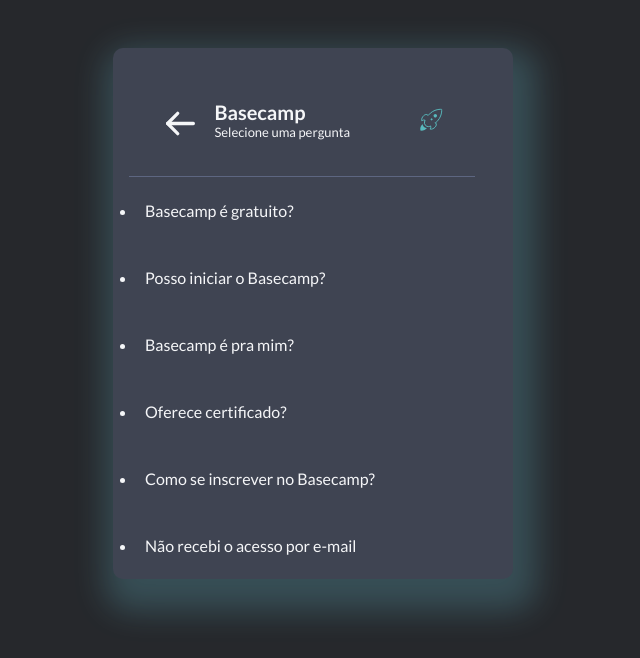
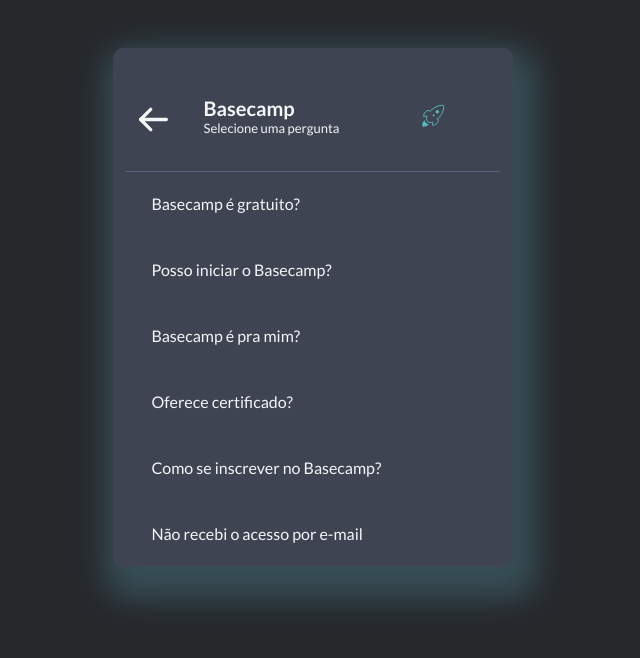
Before and after one commit to caro-marks/vuex-cataline-challenge, a Vue app: page / in a window 1280 px wide. Both pictures are taken after a click on the element "Basecamp". Shown: the top 658 px of the page, without its empty margins (327-967 px from the left). Built offline with nearby package versions, Linux system fonts and the light colour scheme.

Commit message:
finally ended

```diff
--- a/src/App.vue
+++ b/src/App.vue
@@ -27,7 +27,6 @@
 <style scoped>
 #app {
   background: #3f4452;
-  /* border: 1px dashed thistle; */
   border-radius: 10px;
   padding: 0.5em;
   margin: 0.5em;
@@ -37,10 +36,10 @@
 }
 .container {
   border-radius: 10px;
-  border: 1px dashed white;
   margin: 0.1em;
   padding: 0.1em;
   display: grid;
+  row-gap: 0.1rem;
   height: 500px;
 }
 </style>
--- a/src/components/Backwards.vue
+++ b/src/components/Backwards.vue
@@ -20,7 +20,6 @@
 <style>
 .container-button img {
   cursor: pointer;
-  background-color: transparent;
   border-radius: 8px;
   transition: 0.2s ease-in-out;
   padding: 5px;
--- a/src/components/ButtonRoot.vue
+++ b/src/components/ButtonRoot.vue
@@ -1,6 +1,6 @@
 <template>
-  <div class="custom-button">
-    <img :src="getIcon()" />
+  <div :class="['custom-button', this.className]">
+    <img v-if="this.iconPath" :src="getIcon()" />
     <span>{{ this.title }}</span>
   </div>
 </template>
@@ -9,7 +9,8 @@
 export default {
   props: {
     title: String,
-    iconPath: String
+    iconPath: String,
+    className: String
   },
   methods: {
     getIcon() {
@@ -22,14 +23,16 @@
 <style>
 .custom-button {
   display: grid;
-  grid-template-columns: 15% 1fr;
-  /* border: 1px dashed teal; */
-  margin: 0.2em;
-  padding: 0.5em 0.2em;
   cursor: pointer;
   transition: all 0.6s;
   border-radius: 10px;
   align-items: center;
+}
+.dynamic-Cats {
+  grid-template-columns: 15% 1fr;
+}
+.dynamic-Quests {
+  padding: 0 1.5em;
 }
 .custom-button img {
   width: 50%;
--- a/src/pages/Answer.vue
+++ b/src/pages/Answer.vue
@@ -1,12 +1,10 @@
 <template>
-  <div class="container-answer">
+  <div class="container">
     <div class="quest-header">
       <Backwards page="Quests" />
       <p>{{ $Quest.title }}</p>
     </div>
-    <div class="content">
-      <p>{{ $Quest.content }}</p>
-    </div>
+    <div class="content" v-html="$Quest.content"></div>
   </div>
 </template>
 
@@ -24,4 +22,30 @@
 }
 </script>
 
-<style></style>
+<style scoped>
+.container {
+  grid-template-rows: 18% 1fr;
+  padding: 0.25em;
+  margin: 0.25em;
+}
+.quest-header {
+  display: grid;
+  grid-template-columns: 15% 1fr;
+  column-gap: 0.5em;
+  align-self: center;
+  align-items: center;
+  padding: 0.2em;
+  margin: 0.2em;
+}
+.quests-header p {
+  font-size: 16px;
+}
+.content {
+  padding: 1em;
+  text-align: justify;
+}
+a {
+  color: aquamarine;
+  text-decoration: none;
+}
+</style>
--- a/src/pages/Home.vue
+++ b/src/pages/Home.vue
@@ -6,15 +6,12 @@
       <span>{{ subtitle }}</span>
     </div>
     <ul class="cats">
-      <!-- <li class="cat" v-for="cat in $cats" :key="cat.id" @click="goToCat(cat)">
-        <img :src="getIcon(cat.icon)" alt="" />
-        <span>{{ cat.title }}</span>
-      </li> -->
       <ButtonRoot
         v-for="cat in $cats"
         :key="cat.id"
         :title="cat.title"
         :iconPath="cat.icon"
+        className="dynamic-Cats"
         @click="goToCat(cat)"
       />
     </ul>
@@ -51,7 +48,10 @@
 }
 </script>
 
-<style>
+<style scoped>
+.container {
+  grid-template-rows: 3fr 1fr 5fr;
+}
 .text-header {
   border-radius: 10px;
   /* border: 1px dashed tomato; */
@@ -71,7 +71,7 @@
   font-weight: regular;
 }
 .cats {
-  border-radius: 10px;
+  /* border-radius: 10px; */
   /* border: 1px dashed tomato; */
   margin: 0.1em;
   padding: 0.1em;
--- a/src/pages/Quests.vue
+++ b/src/pages/Quests.vue
@@ -1,5 +1,5 @@
 <template>
-  <div class="container-quests">
+  <div class="container">
     <div class="quests-header">
       <Backwards class="back-quests" page="Home" />
       <div class="texts">
@@ -8,26 +8,33 @@
       </div>
       <img :src="getIcon($Cat.icon)" class="cat-icon" />
     </div>
-    <div class="quests-box">
-      <ul class="quests">
-        <li
+    <ul class="quests">
+      <!-- <li
           class="quest"
           v-for="quest in $Cat.questions"
           :key="quest.id"
           @click="goToQuest(quest)"
         >
           <span>{{ quest.title }}</span>
-        </li>
-      </ul>
-    </div>
+        </li> -->
+      <ButtonRoot
+        v-for="quest in $Cat.questions"
+        :key="quest.id"
+        :title="quest.title"
+        className="dynamic-Quests"
+        @click="goToQuest(quest)"
+      />
+    </ul>
   </div>
 </template>
 <script>
 import Backwards from '@/components/Backwards.vue'
+import ButtonRoot from '@/components/ButtonRoot.vue'
 
 export default {
   components: {
-    Backwards
+    Backwards,
+    ButtonRoot
   },
   data() {
     return {
@@ -54,19 +61,23 @@
 }
 </script>
 
-<style>
-.container-quests {
-  width: 90%;
-  margin: 0.5em;
+<style scoped>
+.container {
+  grid-template-rows: 23% 1fr;
+  margin: 0.25em;
+  padding: 0.25em;
 }
 .quests-header {
+  padding: 0 0.5em;
+  margin: 0.1rem;
   display: grid;
-  grid-template-columns: auto 1fr auto;
-  column-gap: 0.9em;
+  grid-template-columns: 15% 1fr 20%;
+  column-gap: 0.5em;
   align-items: center;
-  padding: 2rem;
-  margin-bottom: 1em;
   border-bottom: 1px solid #5d6681;
+}
+.texts {
+  margin: 0.5em;
 }
 .texts .title {
   font-size: 20px;
@@ -79,23 +90,10 @@
   width: 1.5em;
 }
 .quests {
-  margin-top: 1.5em;
+  padding: 0.1rem;
+  margin: 0.1rem;
   display: grid;
-  grid-template-rows: auto;
-  row-gap: 2em;
-  margin: 0.5em;
-}
-.quest {
-  padding: 0.5em;
-  width: 100%;
-  cursor: pointer;
-  border-radius: 15px;
-  transition: all 0.6s;
-}
-.quest span {
-  font-size: 16px;
-}
-.quest:hover {
-  background-color: #5d6681;
+  grid-auto-rows: minmax(0, 50px);
+  row-gap: 1em;
 }
 </style>
```
Also changed, not shown: src/store/index.js (+0 -10 lines).
